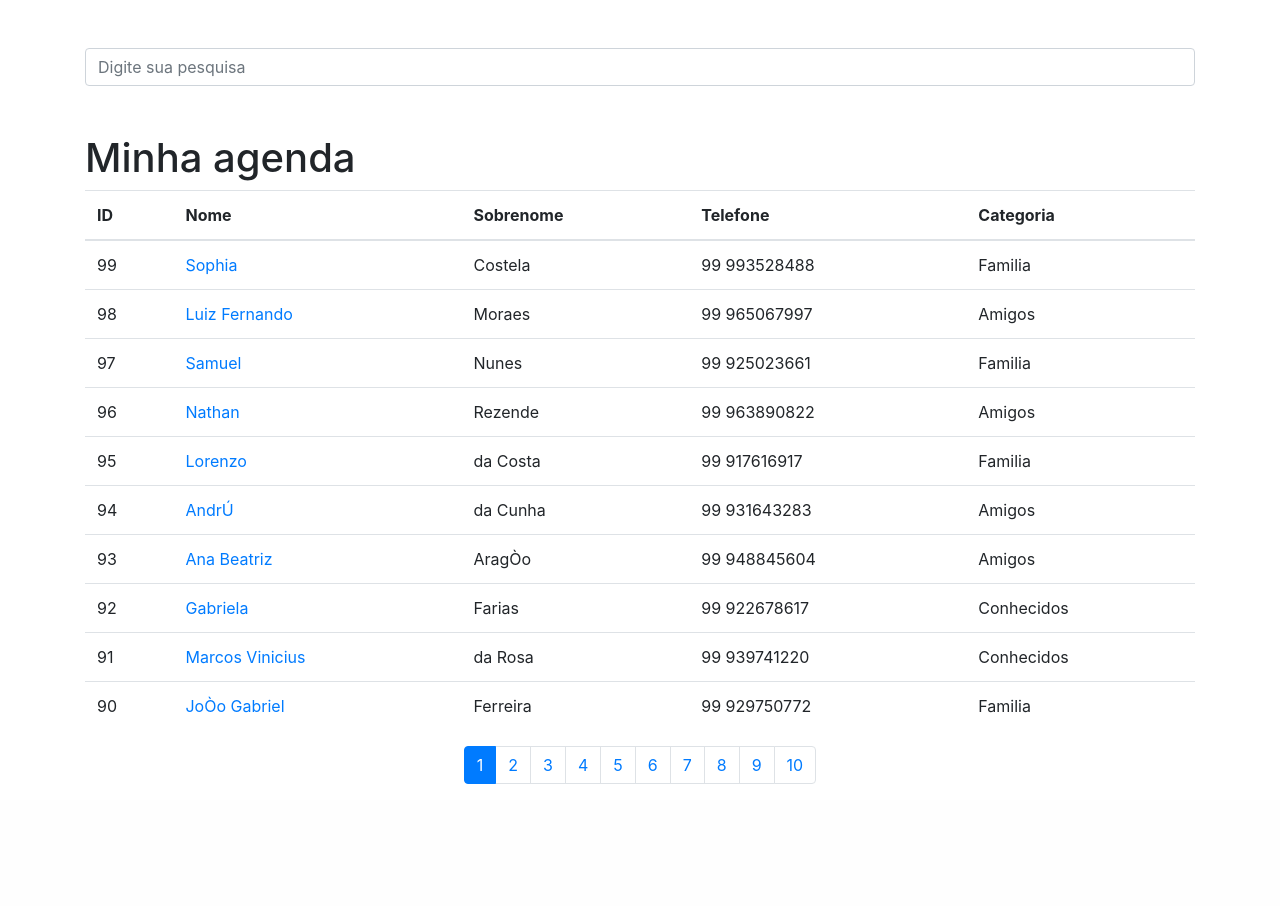
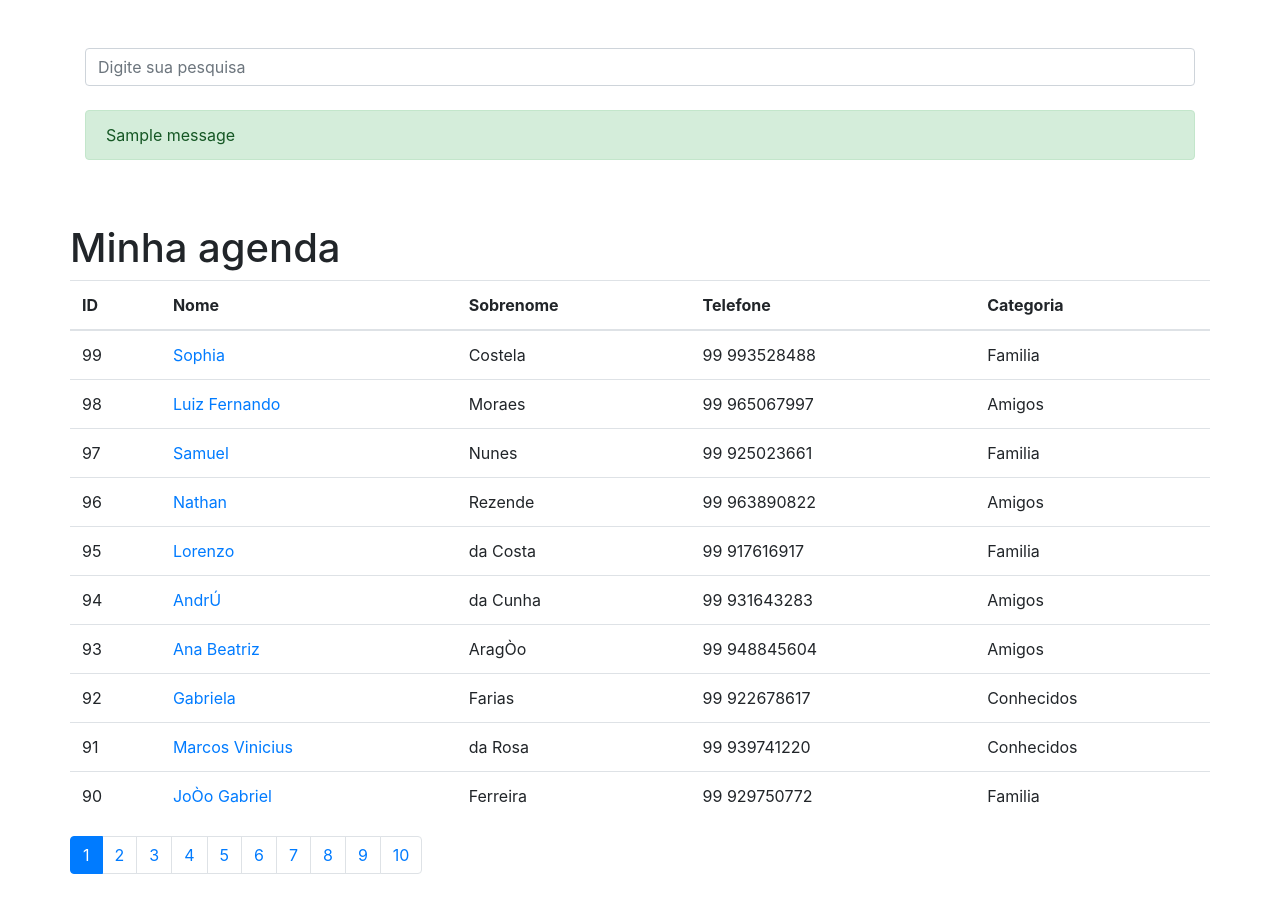
Before and after one commit to AlexSJ33/agenda_pessoal, a Django app: page / in a window 1280 px wide. Shown: the part 56-962 px from the top of the page. Before the commit the page ends 840 px from the top, so only its background shows below. Run offline with Django 4.2, Linux system fonts and the light colour scheme; data comes from the database, SQL or seed files in the repository; both versions use the stored data as it was after the commit; one stand-in notice (Sample message) is shown; some libraries are stand-ins or nearby versions.

Commit message:
Criando mensagens de alerta

```diff
--- a/contatos/urls.py
+++ b/contatos/urls.py
@@ -3,6 +3,6 @@ from . import views
 
 urlpatterns = [
     path('', views.index, name='index'),
-    path('/busca', views.busca, name='busca'),
+    path('busca/', views.busca, name='busca'),
     path('<int:contato_id>', views.ver_contato, name='ver_contato'),
 ]
--- a/contatos/views.py
+++ b/contatos/views.py
@@ -1,5 +1,6 @@
-from django.shortcuts import render, get_object_or_404
+from django.shortcuts import render, get_object_or_404,redirect
 from django.http import Http404
+from django.contrib import messages
 
 from .models import Contato
 from django.core.paginator import Paginator
@@ -8,6 +9,7 @@ from django.db.models.functions import Concat
 
 # Create your views here.
 def index(request):
+
     contatos = Contato.objects.order_by('-id').filter(
         mostrar=True
     )
@@ -33,8 +35,12 @@ def ver_contato(request, contato_id):
 
 def busca(request):
     termo = request.GET.get('termo')
-    if termo is None:
-        raise Http404()
+
+    if termo is None or not termo:
+        messages.add_message(request,messages.INFO,'Campo para pesquisa não pode estar vazio!')
+
+        return redirect('index')
+
     campos = Concat('nome', Value(' '),'sobrenome')
 
     contatos = Contato.objects.annotate(
--- a/templates/base.html
+++ b/templates/base.html
@@ -23,6 +23,7 @@
                      id="search-input"
                      placeholder="Digite sua pesquisa"
                      name="termo">
+                {% include 'parciais/_messages.html' %}
             </div>
           </div>
         </form>
--- /dev/null
+++ b/templates/parciais/_messages.html
@@ -0,0 +1,11 @@
+
+{% if messages %}
+    <br>
+    {% for message in messages %}
+
+        <div class="alert {{ message.tags }}" role="alert">
+        {{ message }}
+
+
+    {% endfor %}
+{% endif %}
```
Also changed, not shown: project/settings.py (+13 -0 lines), db.sqlite3.
